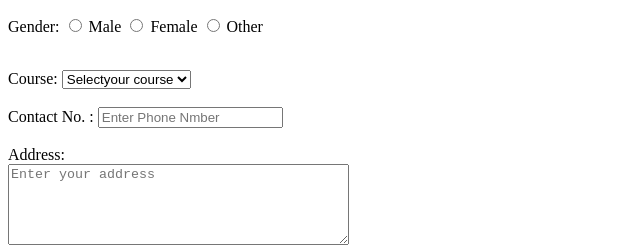
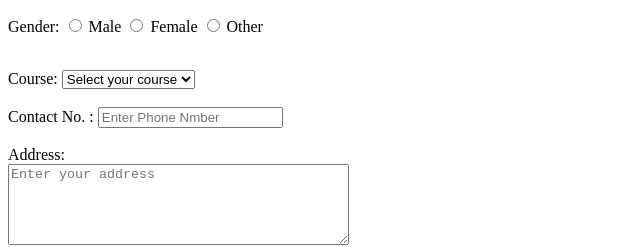
Before and after one commit to ayush-ad-14/Web-Assignment, a plain HTML site: page Assignment5.html in a window 1280 px wide. Shown: the part 207-454 px from the top of the page, 0-640 px from the left. Drawn offline with Linux system fonts and the light colour scheme.

Commit message:
Updated Assignment5

```diff
--- a/Assignment5.html
+++ b/Assignment5.html
@@ -43,7 +43,7 @@
             <div>
                 <label for="course">Course:</label>
                 <select name="course" id="course" required>
-                    <option value="" disabled selected>Selectyour course</option>
+                    <option value="" disabled selected>Select your course</option>
                     <option value="B.tech">B.Tech</option>
                     <option value="M.tech">M.Tech</option>
                     <option value="BCA">BCA</option>
```
